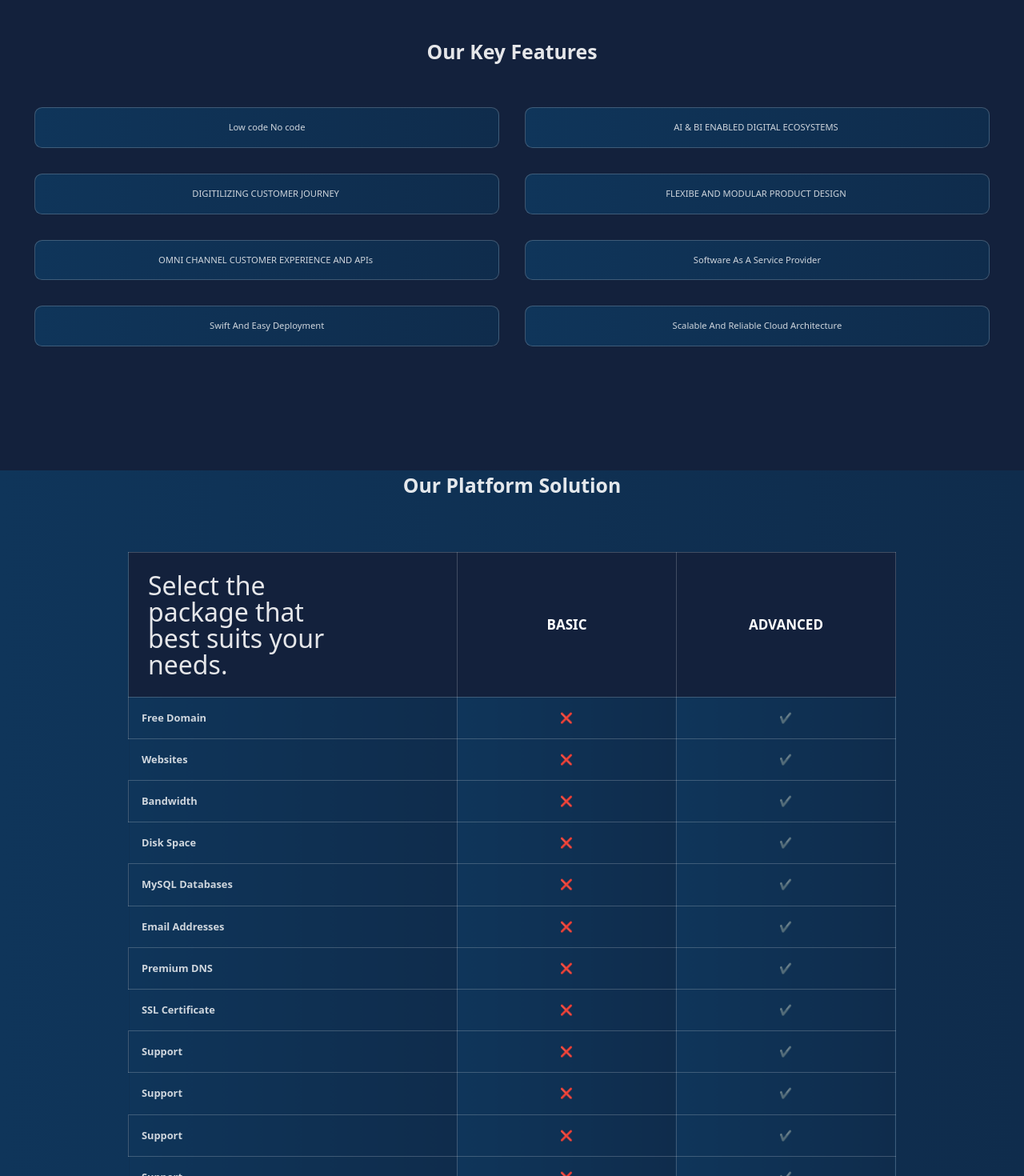
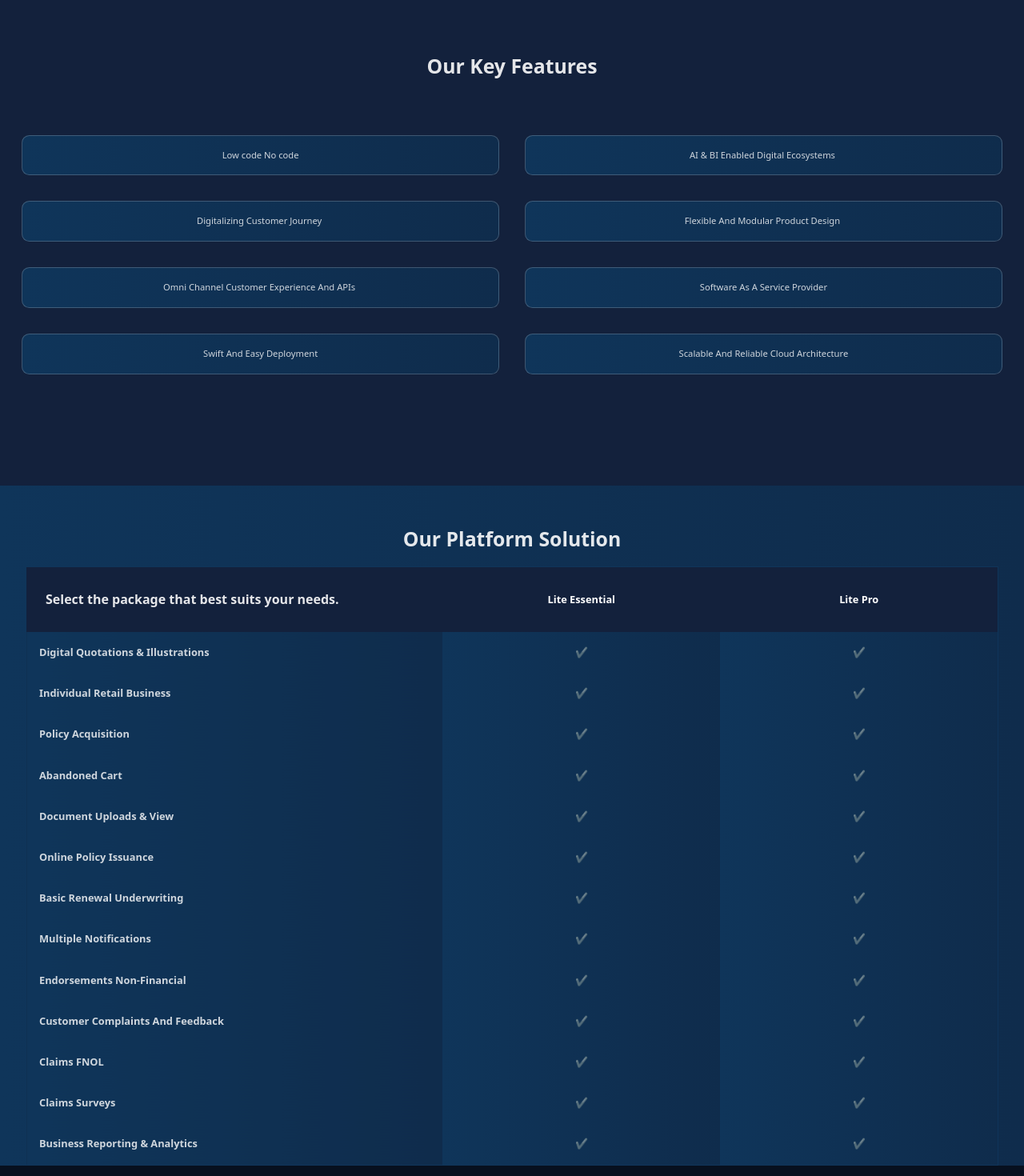
Before and after one commit to Jordypx/BOCH_AUDEYPX, a React (Vite) app: page / in a window 1280 px wide. Shown: the part 1160-2630 px from the top of the page at 80% size. Built offline with nearby package versions, Linux system fonts and the light colour scheme.

Commit message:
fixed tables

```diff
--- a/src/components/Home.jsx
+++ b/src/components/Home.jsx
@@ -83,7 +83,7 @@ const Home = () => {
 
         <div className="hero-image">
           <div className="explore_companies_way">
-            <div className="text_explorer p-4">
+            <div className="text_explorer p-3">
               <div className="demo">
                 <h1 className=" text-2xl">
                   Democratising Access To Affordable Digital Platforms
@@ -151,16 +151,16 @@ const Home = () => {
               </div>
             </div>
             <div className="features-text">
-              AI & BI ENABLED DIGITAL ECOSYSTEMS&nbsp;
+              AI & BI Enabled Digital Ecosystems&nbsp;
             </div>
             <div className="features-text">
-              DIGITILIZING CUSTOMER JOURNEY&nbsp;
+              Digitalizing Customer Journey&nbsp;
             </div>
             <div className="features-text">
-              FLEXIBE AND MODULAR PRODUCT DESIGN&nbsp;
+              Flexible And Modular Product Design&nbsp;
             </div>
             <div className="features-text">
-              OMNI CHANNEL CUSTOMER EXPERIENCE AND APIs&nbsp;
+              Omni Channel Customer Experience And APIs&nbsp;
             </div>
             <div className="features-text">Software As A Service Provider</div>
             <div className="features-text">Swift And Easy Deployment</div>
@@ -185,80 +185,85 @@ const Home = () => {
             <td class="bg-td" width="20%">
               <div class="pricing-table-item">
                 <div class="pricing-table-item-head">
-                  <p>Basic</p>
+                  <p>Lite Essential</p>
                 </div>
               </div>
             </td>
             <td class="bg-td" width="20%">
               <div class="pricing-table-item">
                 <div class="pricing-table-item-head">
-                  <p>Advanced</p>
+                  <p>Lite Pro</p>
                 </div>
               </div>
             </td>
           </tr>
 
             <tr class="pricing-table-list">
-              <td>Free Domain</td>
-              <td><span class="glyphicon glyphicon-ok">	&#10060;</span></td>
+              <td>Digital Quotations & Illustrations</td>
+              <td><span class="glyphicon glyphicon-ok">	&#10004;</span></td>
               <td><span class="glyphicon glyphicon-ok">&#10004;</span></td>
             </tr>
             <tr class="pricing-table-list">
-              <td>Websites</td>
-              <td><span class="glyphicon glyphicon-ok">	&#10060;</span></td>
+              <td>Individual Retail Business</td>
+              <td><span class="glyphicon glyphicon-ok">	&#10004;</span></td>
               <td><span class="glyphicon glyphicon-ok">&#10004;</span></td>
 
             </tr>
             <tr class="pricing-table-list">
-              <td>Bandwidth</td>
-              <td><span class="glyphicon glyphicon-ok">	&#10060;</span></td>
+              <td>Policy Acquisition</td>
+              <td><span class="glyphicon glyphicon-ok">	&#10004;</span></td>
               <td><span class="glyphicon glyphicon-ok">&#10004;</span></td>
 
             </tr>
             <tr class="pricing-table-list">
-              <td>Disk Space</td>
-              <td><span class="glyphicon glyphicon-ok">	&#10060;</span></td>
+              <td>Abandoned Cart</td>
+              <td><span class="glyphicon glyphicon-ok">	&#10004;</span></td>
               <td><span class="glyphicon glyphicon-ok">&#10004;</span></td>
 
             </tr>
             <tr class="pricing-table-list">
-              <td>MySQL Databases</td>
-              <td><span class="glyphicon glyphicon-ok">	&#10060;</span></td>
+              <td>Document Uploads & View</td>
+              <td><span class="glyphicon glyphicon-ok">	&#10004;</span></td>
               <td><span class="glyphicon glyphicon-ok">&#10004;</span></td>
             </tr>
             <tr class="pricing-table-list">
-              <td>Email Addresses</td>
-              <td><span class="glyphicon glyphicon-ok">	&#10060;</span></td>
+              <td>Online Policy Issuance</td>
+              <td><span class="glyphicon glyphicon-ok">	&#10004;</span></td>
               <td><span class="glyphicon glyphicon-ok">&#10004;</span></td>
             </tr>
             <tr class="pricing-table-list">
-              <td>Premium DNS</td>
-              <td><span class="glyphicon glyphicon-ok">	&#10060;</span></td>
+              <td>Basic Renewal Underwriting</td>
+              <td><span class="glyphicon glyphicon-ok">	&#10004;</span></td>
               <td><span class="glyphicon glyphicon-ok">&#10004;</span></td>
             </tr>
             <tr class="pricing-table-list">
-              <td>SSL Certificate</td>
-              <td><span class="glyphicon glyphicon-ok">	&#10060;</span></td>
+              <td>Multiple Notifications</td>
+              <td><span class="glyphicon glyphicon-ok">	&#10004;</span></td>
               <td><span class="glyphicon glyphicon-ok">&#10004;</span></td>
             </tr>
             <tr class="pricing-table-list">
-              <td>Support</td>
-              <td><span class="glyphicon glyphicon-ok">	&#10060;</span></td>
+              <td>Endorsements Non-Financial</td>
+              <td><span class="glyphicon glyphicon-ok">	&#10004;</span></td>
               <td><span class="glyphicon glyphicon-ok">&#10004;</span></td>
             </tr>
             <tr class="pricing-table-list">
-              <td>Support</td>
-              <td><span class="glyphicon glyphicon-ok">	&#10060;</span></td>
+              <td>Customer Complaints And Feedback</td>
+              <td><span class="glyphicon glyphicon-ok">	&#10004;</span></td>
               <td><span class="glyphicon glyphicon-ok">&#10004;</span></td>
             </tr>
             <tr class="pricing-table-list">
-              <td>Support</td>
-              <td><span class="glyphicon glyphicon-ok">	&#10060;</span></td>
+              <td>Claims FNOL</td>
+              <td><span class="glyphicon glyphicon-ok">	&#10004;</span></td>
               <td><span class="glyphicon glyphicon-ok">&#10004;</span></td>
             </tr>
             <tr class="pricing-table-list">
-              <td>Support</td>
-              <td><span class="glyphicon glyphicon-ok">	&#10060;</span></td>
+              <td>Claims Surveys</td>
+              <td><span class="glyphicon glyphicon-ok">	&#10004;</span></td>
+              <td><span class="glyphicon glyphicon-ok">&#10004;</span></td>
+            </tr>
+            <tr class="pricing-table-list">
+              <td>Business Reporting & Analytics</td>
+              <td><span class="glyphicon glyphicon-ok">	&#10004;</span></td>
               <td><span class="glyphicon glyphicon-ok">&#10004;</span></td>
             </tr>
           </tbody></table>
--- a/src/index.css
+++ b/src/index.css
@@ -25,7 +25,10 @@ body {
   width: 100%;
 }
 
-header {}
+header .embed h1 {
+  color: #ffa500;
+  /* color: #ff8e00; */
+}
 
 .list-ttr {
   position: absolute;
@@ -103,9 +106,9 @@ header {}
 .text_explorer .hero-btn button {
   background: linear-gradient(to right, #fd7702, #ff8e00);
   color: #fff;
-  padding: 0.7rem;
-  font-size: 1rem;
-  margin-top: 1.2rem;
+  padding: 0.4rem;
+  font-size: 0.8rem;
+  margin-top: 1rem;
   font-weight: bold;
   width: 32%;
   cursor: pointer;
@@ -118,14 +121,14 @@ header {}
   margin-left: -1.5rem;
 }
 
-.img-home-progress .desk img {
+.text_explorer .hero-btn button .img-home-progress .desk img {
   width: 100%;
   filter: brightness(0.9) contrast(2) blur(0);
 }
 
 .it-solutions_s {
   background-color: #13213c;
-  padding: 2rem;
+  padding: 1rem;
 }
 
 .solutions_imgs_text {
@@ -178,6 +181,7 @@ header {}
   font-size: 1.55rem;
   text-align: center;
   font-weight: 600;
+  padding: 3rem 0rem 1rem 0rem;
 }
 
 /* .head-text-servies p {
@@ -325,7 +329,7 @@ footer {
 .bio-img img {
   /* width: 100%; */
   /* position: absolute; */
-  padding-left: 3em;
+  padding-left: 2em;
   padding-top: 1rem;
 }
 
@@ -504,7 +508,7 @@ table {
 
 th,
 td {
-  border: 1px solid #000;
+  /* border: 1px solid #000; */
   padding: 8px;
   text-align: left;
 }
@@ -520,6 +524,7 @@ td {
 .table-container {
   background-color: #0e4e7a;
   padding: 1rem;
+  /* border-radius: 2rem; */
 }
 
 /* CONTACT */
@@ -711,14 +716,15 @@ form button {
   }
 
   .bio-img {
-    width: 50%;
-    background-color: #fff;
+    width: 25%;
+    background-color: #0c172b;
     margin: 0 auto;
+    border-radius: 50%;
   }
 
   .bio-img img {
-    width: 50%;
-    margin: 0 auto;
+    padding-left: 4em;
+    padding-top: 1rem;
   }
 
   .oracle-img {
@@ -794,14 +800,14 @@ form button {
   background: linear-gradient(to right, #112847, #0f4068);
   transition: width 0.5s;
   overflow: hidden;
-  padding: 25px;
+  padding: 1rem;
   /* margin: 0.2rem 0; */
   box-shadow: 0 0 20px 0 rgba(0, 0, 0, 0.2), 0 5px 5px 0 rgba(0, 0, 0, 0.24);
 }
 
 #contact h3 {
   display: block;
-  font-size: 25px;
+  font-size: 1.3rem;
   font-weight: 600;
   margin-bottom: 10px;
   text-align: center;
@@ -905,25 +911,26 @@ fieldset {
 
 
 /* pricing table */
-.table-section{
+.table-section {
   background: linear-gradient(to right, #0f355a, #0f2c4c);
 }
+
 .pricing-table {
   padding: 0rem;
-  margin: 4rem auto;
+  margin: 0rem auto;
   border: 1px solid #0f355a;
-  width: 75%;
+  width: 95%;
   background: linear-gradient(to right, #0f355a, #0f2c4c);
 }
 
 .pricing-table td {
   padding: 0px;
-  border-left: 1px solid #ffffff32;
+  /* border-left: 1px solid #ffffff32; */
   font-size: 0.8rem;
   background-color: #13213c;
   padding: 1rem;
   color: #ffffffcc;
-  border: 1px solid #ffffff32;
+  /* border: 1px solid #ffffff32; */
 }
 
 .pricing-table .pricing-table-list td {
@@ -934,7 +941,7 @@ fieldset {
   background: linear-gradient(to right, #0f355a, #0f2c4c);
   padding: 1rem;
   color: #ffffffcc;
-  border: 1px solid #ffffff32;
+  /* border: 1px solid #ffffff32; */
 }
 
 .pricing-table .pricing-table-list .glyphicon-ok {
@@ -958,20 +965,19 @@ fieldset {
   background: linear-gradient(to right, #0f355a, #0f2c4c);
   padding: 1rem;
   color: #ffffffcc;
-  border: 1px solid #ffffff32;
+  /* border: 1px solid #ffffff32; */
 }
 
 .pricing-table .pricing-table-text h2 {
-    font-size: 2rem;
-    font-weight: 300;
+  font-size: 1rem;
+  font-weight: 600;
   line-height: 33px;
   margin: 0px;
   padding: 0px;
   /* text-align: center; */
   color: #ffffffe3;
-    width: 70%;
+  width: 100%;
   padding: 0.5rem;
-    font-weight: 400;
 
 }
 
@@ -985,7 +991,8 @@ fieldset {
 .pricing-table .pricing-table-item {
   /* color: #FFF; */
 }
-.bg-td{
+
+.bg-td {
   background: #fd7702;
 }
 
@@ -996,10 +1003,9 @@ fieldset {
 }
 
 .pricing-table .pricing-table-item .pricing-table-item-head p {
-  font-size: 17px;
+  font-size: 0.8rem;
   font-weight: 600;
   line-height: 21px;
-  text-transform: uppercase;
   margin-bottom: 0px;
 }
 
@@ -1043,4 +1049,210 @@ fieldset {
   margin-bottom: 0px;
 }
 
-/* eof pricing table */
+
+/* SERVICE TABLE   */
+.rwd-table {
+  margin: auto;
+  min-width: 300px;
+  max-width: 100%;
+  border-collapse: collapse;
+}
+
+.rwd-table tr:first-child {
+  border-top: none;
+  background: #13213c;
+  color: #fff;
+}
+
+.rwd-table tr {
+  /* border-top: 1px solid #ddd;
+  border-bottom: 1px solid #ddd; */
+  background-color: #0f355a;
+}
+
+.rwd-table tr:nth-child(odd):not(:first-child) {
+  background-color: #13213c;
+}
+
+.rwd-table th {
+  display: none;
+}
+
+.rwd-table td {
+  display: block;
+}
+
+.rwd-table td:first-child {
+  margin-top: .5em;
+}
+
+.rwd-table td:last-child {
+  margin-bottom: .5em;
+}
+
+/* .rwd-table td:before {
+  content: attr(data-th) ": ";
+  font-weight: bold;
+  width: 120px;
+  display: inline-block;
+  color: #fff;
+} */
+
+.rwd-table th,
+.rwd-table td {
+  text-align: left;
+}
+
+.rwd-table {
+  color: #fff;
+  border-radius: .4em;
+  overflow: hidden;
+}
+
+.rwd-table tr {
+  /* border-color: #bfbfbf; */
+}
+
+.rwd-table th,
+.rwd-table td {
+  padding: .5em 1em;
+}
+
+@media screen and (max-width: 601px) {
+  .rwd-table tr:nth-child(2) {
+    border-top: none;
+  }
+}
+
+@media screen and (min-width: 600px) {
+  .rwd-table tr:hover:not(:first-child) {
+  }
+
+  .rwd-table td:before {
+    display: none;
+  }
+
+  .rwd-table th,
+  .rwd-table td {
+    display: table-cell;
+    padding: .25em .5em;
+  }
+
+  .rwd-table th:first-child,
+  .rwd-table td:first-child {
+    padding-left: 0;
+  }
+
+  .rwd-table th:last-child,
+  .rwd-table td:last-child {
+    padding-right: 0;
+  }
+
+  .rwd-table th,
+  .rwd-table td {
+    padding: 1em !important;
+  }
+}
+
+
+/* THE END OF THE IMPORTANT STUFF */
+
+/* Basic Styling */
+/* body {
+  background: #4B79A1;
+  background: -webkit-linear-gradient(to left, #4B79A1, #283E51);
+  background: linear-gradient(to left, #4B79A1, #283E51);
+} */
+
+h1 {
+  text-align: center;
+  font-size: 2.4em;
+  color: #f2f2f2;
+}
+
+.table-container {
+  display: block;
+  background: linear-gradient(to right, #112847, #0f4068);
+  text-align: center;
+}
+
+h3 {
+  display: inline-block;
+  position: relative;
+  text-align: center;
+  font-size: 1.5em;
+  color: #cecece;
+}
+
+/* h3:before {
+  content: "\25C0";
+  position: absolute;
+  left: -50px;
+  -webkit-animation: leftRight 2s linear infinite;
+  animation: leftRight 2s linear infinite;
+}
+
+h3:after {
+  content: "\25b6";
+  position: absolute;
+  right: -50px;
+  -webkit-animation: leftRight 2s linear infinite reverse;
+  animation: leftRight 2s linear infinite reverse;
+} */
+
+@-webkit-keyframes leftRight {
+  0% {
+    -webkit-transform: translateX(0)
+  }
+
+  25% {
+    -webkit-transform: translateX(-10px)
+  }
+
+  75% {
+    -webkit-transform: translateX(10px)
+  }
+
+  100% {
+    -webkit-transform: translateX(0)
+  }
+}
+
+@keyframes leftRight {
+  0% {
+    transform: translateX(0)
+  }
+
+  25% {
+    transform: translateX(-10px)
+  }
+
+  75% {
+    transform: translateX(10px)
+  }
+
+  100% {
+    transform: translateX(0)
+  }
+}
+
+/*
+    Don't look at this last part. It's unnecessary. I was just playing with pixel gradients... Don't judge.
+*/
+/*
+@media screen and (max-width: 601px) {
+  .rwd-table tr {
+    background-image: -webkit-linear-gradient(left, #428bca 137px, #f5f9fc 1px, #f5f9fc 100%);
+    background-image: -moz-linear-gradient(left, #428bca 137px, #f5f9fc 1px, #f5f9fc 100%);
+    background-image: -o-linear-gradient(left, #428bca 137px, #f5f9fc 1px, #f5f9fc 100%);
+    background-image: -ms-linear-gradient(left, #428bca 137px, #f5f9fc 1px, #f5f9fc 100%);
+    background-image: linear-gradient(left, #428bca 137px, #f5f9fc 1px, #f5f9fc 100%);
+  }
+  .rwd-table tr:nth-child(odd) {
+    background-image: -webkit-linear-gradient(left, #428bca 137px, #ebf3f9 1px, #ebf3f9 100%);
+    background-image: -moz-linear-gradient(left, #428bca 137px, #ebf3f9 1px, #ebf3f9 100%);
+    background-image: -o-linear-gradient(left, #428bca 137px, #ebf3f9 1px, #ebf3f9 100%);
+    background-image: -ms-linear-gradient(left, #428bca 137px, #ebf3f9 1px, #ebf3f9 100%);
+    background-image: linear-gradient(left, #428bca 137px, #ebf3f9 1px, #ebf3f9 100%);
+  }
+}*/
```
Also changed, not shown: src/components/Services.jsx (+103 -4 lines). Lines whose indentation alone changed are shown as unchanged.
